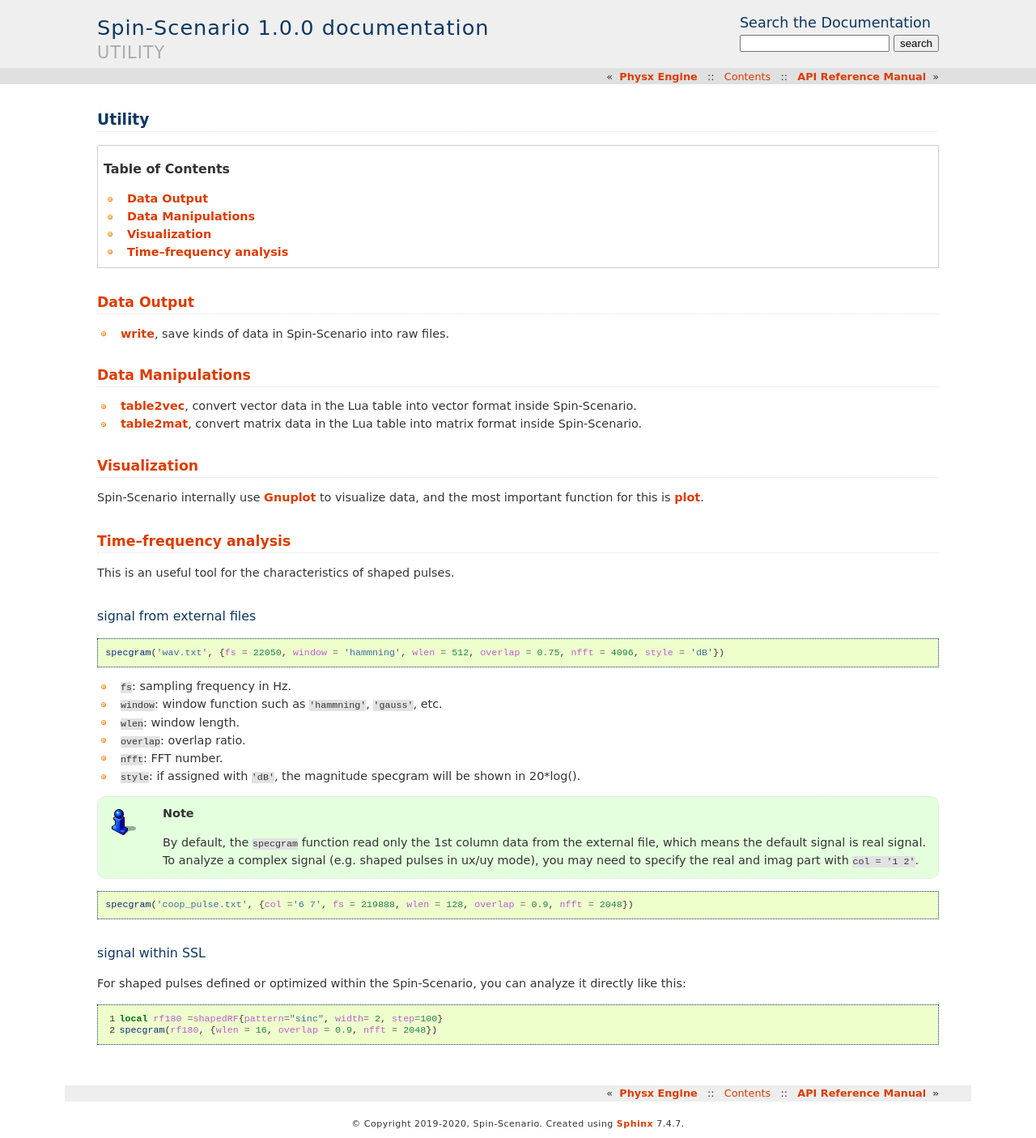
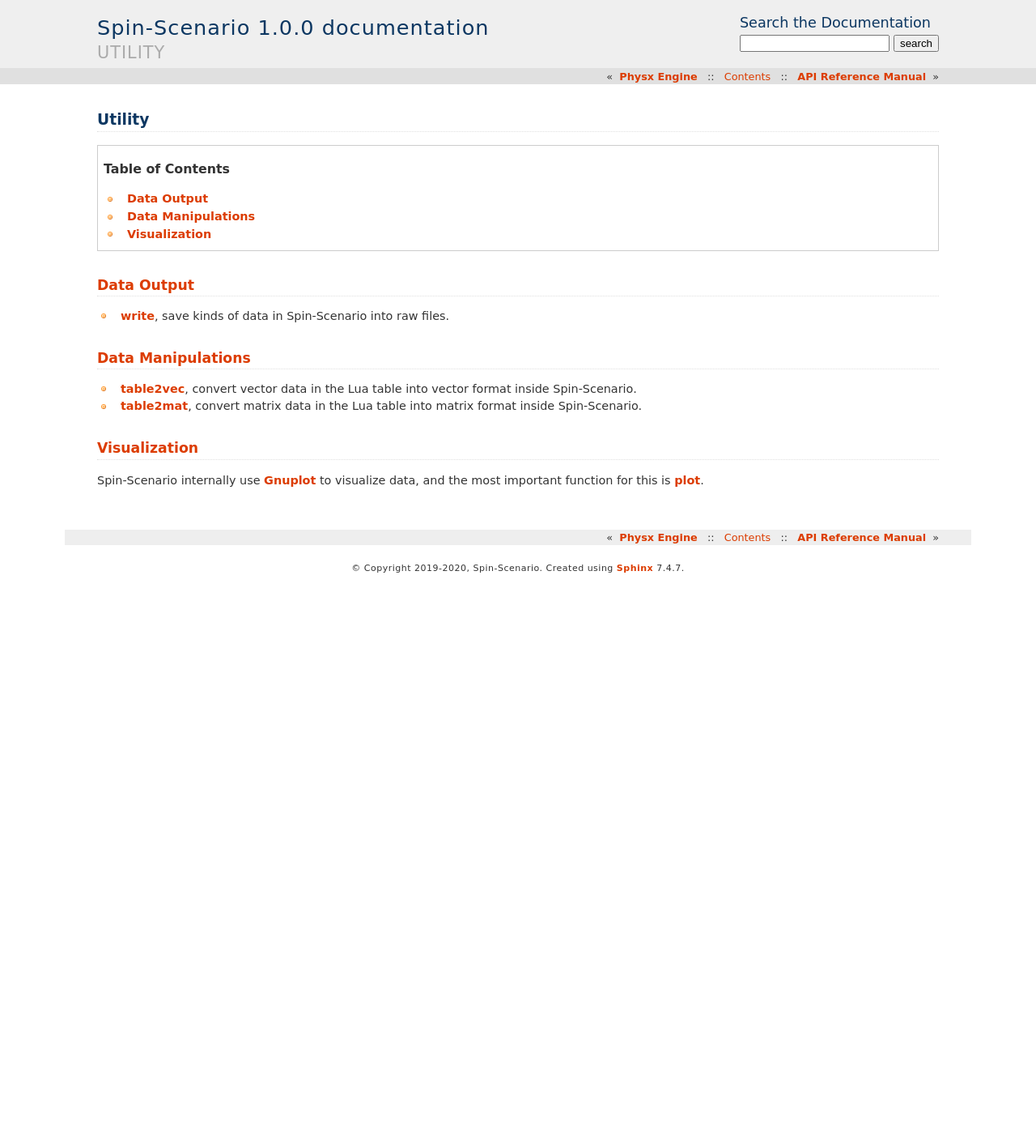
Before and after one commit to spin-scenario/spin-scenario, a Sphinx documentation site: the page built from docs/source/module/utility.rst, in a window 1280 px wide. Shown: the whole page at 81% size. Built offline with Sphinx 7.4.7, drawn with Linux system fonts in a browser that asks for light colours; after the commit the page ends 900 px from its top, so only the background shows below that.

```diff
--- a/docs/source/module/utility.rst
+++ b/docs/source/module/utility.rst
@@ -19,36 +19,3 @@
 Visualization
 =============
 Spin-Scenario internally use `Gnuplot <http://www.gnuplot.info/>`_ to visualize data, and the most important function for this is :doc:`plot<functions/plot>`.
-
-Time–frequency analysis
-=======================
-This is an useful tool for the characteristics of shaped pulses.
-
-signal from external files
---------------------------
-.. code-block:: lua
-
-    specgram('wav.txt', {fs = 22050, window = 'hammning', wlen = 512, overlap = 0.75, nfft = 4096, style = 'dB'})
-
-- ``fs``: sampling frequency in Hz.
-- ``window``: window function such as ``'hammning'``, ``'gauss'``, etc.
-- ``wlen``: window length.
-- ``overlap``: overlap ratio.
-- ``nfft``: FFT number.
-- ``style``: if assigned with ``'dB'``, the magnitude specgram will be shown in 20*log().
-
-.. note::
-	By default, the ``specgram`` function read only the 1st column data from the external file, which means the default signal is real signal. To analyze a complex signal (e.g. shaped pulses in ux/uy mode), you may need to specify the real and imag part with ``col = '1 2'``.
-.. code-block:: lua
-
-    specgram('coop_pulse.txt', {col ='6 7', fs = 219888, wlen = 128, overlap = 0.9, nfft = 2048})
-
-signal within SSL
------------------
-For shaped pulses defined or optimized within the Spin-Scenario, you can analyze it directly like this:
-
-.. code-block:: lua
-    :linenos:
-
-    local rf180 =shapedRF{pattern="sinc", width= 2, step=100}
-    specgram(rf180, {wlen = 16, overlap = 0.9, nfft = 2048})
```
Also changed, not shown: docs/source/module/functions/shapedRF.rst (+59 -8 lines), docs/source/media/seq/stft_amp.png (added), docs/source/media/seq/stft_db.png (added), 4 other files.
